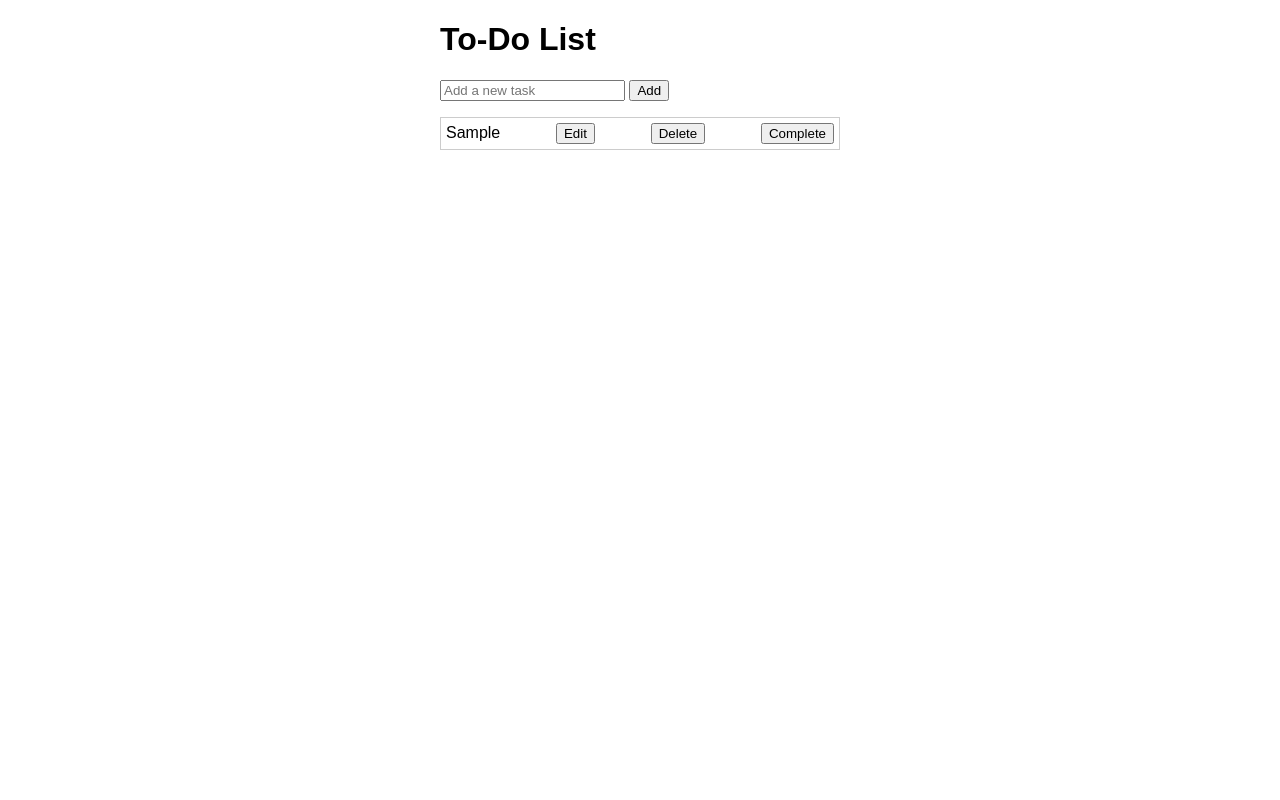
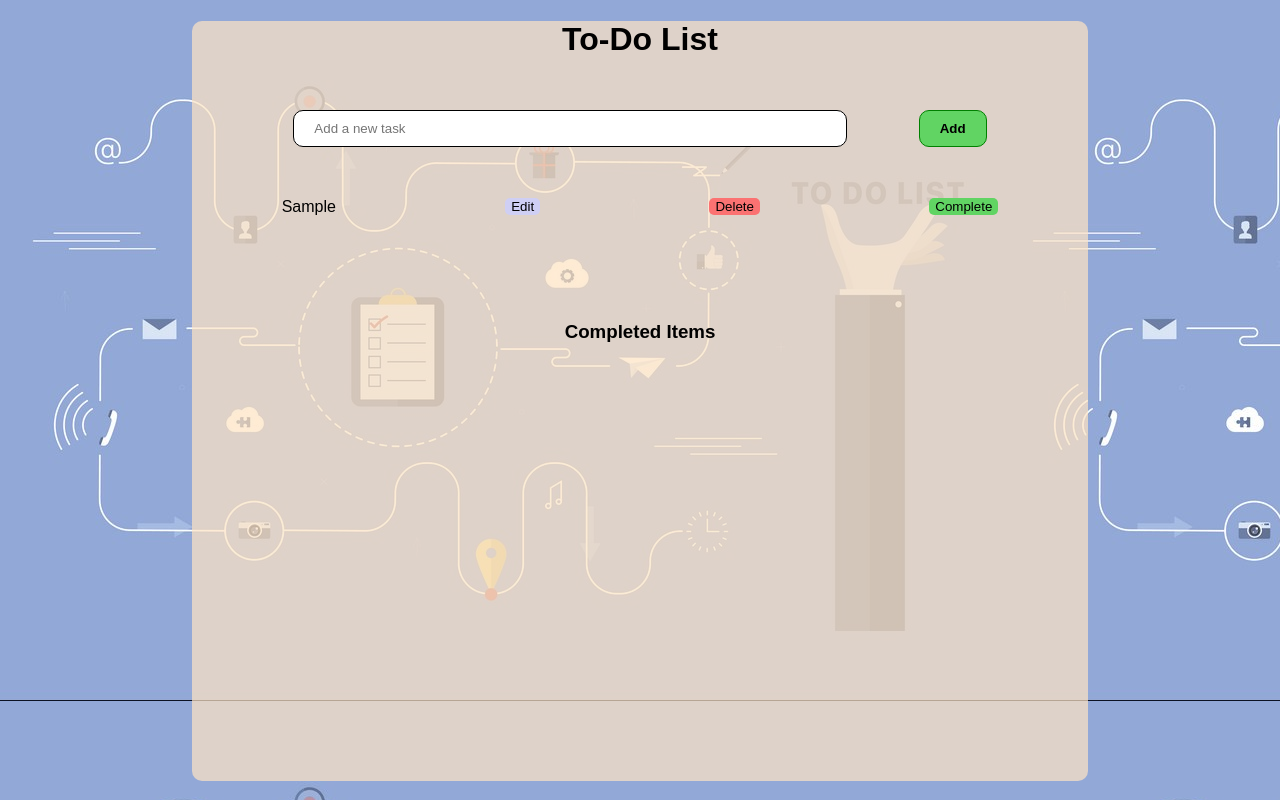
Before and after one commit to Kellahcarl/DOM-Vanilla-Js-Test, a plain HTML site: page index.html in a window 1280 px wide. Both pictures are taken after typing "Sample" into the empty fields and a click on the button "Add". Drawn offline with Linux system fonts and the light colour scheme.

Commit message:
completed most styling and added images

```diff
--- a/index.html
+++ b/index.html
@@ -10,10 +10,21 @@
   <body>
     <div class="container">
       <h1>To-Do List</h1>
-      <input type="text" id="task" placeholder="Add a new task" />
-      <button id="add">Add</button>
+      <div class="input-field">
+        <input
+          type="text"
+          class="input-text"
+          id="task"
+          placeholder="Add a new task"
+        />
+        <button id="add" class="button">Add</button>
+      </div>
+
       <ul class="todo-list" id="todos"></ul>
-      <div class="completed-list" id="completed"></div>
+      <div class="clear-completed">
+        <h3>Completed Items</h3>
+        <div class="completed-list" id="completed"></div>
+      </div>
     </div>
 
     <script src="index.js"></script>
--- a/index.js
+++ b/index.js
@@ -11,7 +11,7 @@ function renderTodos() {
     const todoItem = document.createElement("li");
     todoItem.className = "todo-item";
     todoItem.innerHTML = `
-                    ${todo.text}
+                    <span>${todo.text}</span>
                     <button data-index="${index}" class="edit">Edit</button>
                     <button data-index="${index}" class="delete">Delete</button>
                     <button data-index="${index}" class="complete-toggle">Complete</button>
@@ -29,6 +29,7 @@ function renderCompletedTasks() {
     const completedItem = document.createElement("div");
     completedItem.className = "completed-item";
     completedItem.innerHTML = `
+                    <span class="checkmark">&#10004;</span>
                     <span>${task}</span>
                     <button data-index="${index}" class="delete-completed">Delete</button>
                 `;
--- a/style.css
+++ b/style.css
@@ -1,9 +1,36 @@
 body {
   font-family: Arial, sans-serif;
+  background-image: url("/images/to-do-list-background.jpg");
 }
 .container {
-  max-width: 400px;
+  max-width: 70vw;
   margin: 0 auto;
+  background-color: rgba(255, 228, 196, 70%);
+  border-radius: 10px;
+  min-height: 95vh;
+}
+
+.container > h1 {
+  text-align: Center;
+}
+.input-field {
+  display: flex;
+  justify-content: space-evenly;
+  padding: 30px;
+}
+.input-text {
+  padding: 10px 20px;
+  min-width: 40vw;
+  border-radius: 10px;
+  border: 0.5px solid;
+}
+.button {
+  border: 0.5px solid green;
+  padding: 5px 20px;
+  background-color: rgb(97, 212, 99);
+  /* color: white; */
+  border-radius: 10px;
+  font-weight: 600;
 }
 .todo-list {
   list-style: none;
@@ -11,22 +38,53 @@ body {
 }
 .todo-item {
   display: flex;
-  justify-content: space-between;
+  justify-content: space-around;
   align-items: center;
+  text-align: center;
   margin: 5px 0;
-  border: 1px solid #ccc;
+  /* border: 1px solid #ccc; */
   padding: 5px;
 }
-.completed-list {
-  margin-top: 20px;
+.edit {
+  border-radius: 5px;
+  border: 0px;
+  background-color: rgb(207, 207, 244);
 }
+.delete {
+  border-radius: 5px;
+  border: 0px;
+  background-color: rgb(251, 114, 114);
+}
+.complete-toggle {
+  border-radius: 5px;
+  border: 0px;
+  background-color: rgb(97, 212, 99);
+}
+.clear-completed {
+  text-align: center;
+  margin-top: 100px;
+}
+
 .completed-item {
-  text-decoration: line-through;
+  display: flex;
+  align-items: center;
+  justify-content: space-evenly;
+  text-align: center;
+  /* border: 1px solid green; */
+  padding: 5px 10px;
 }
 .delete-completed {
-  background-color: red;
+  background-color: rgb(242, 64, 64);
   color: white;
   border: none;
   padding: 5px 10px;
   cursor: pointer;
+  margin-left: 10px;
 }
+.completed-item > button {
+  border-radius: 50px;
+}
+.checkmark {
+  margin-right: 5px;
+  color: green;
+}
```
Also changed, not shown: images/to-do-list-background.jpg (added).
